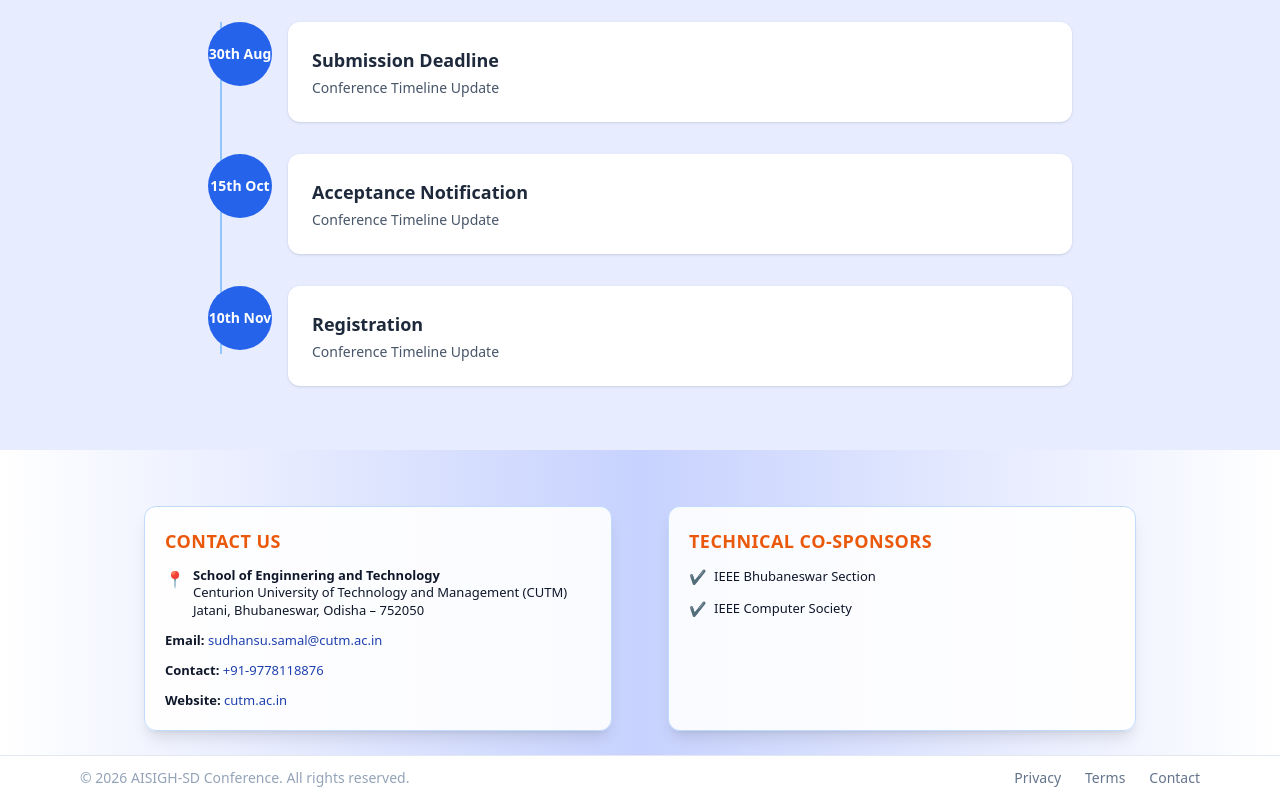
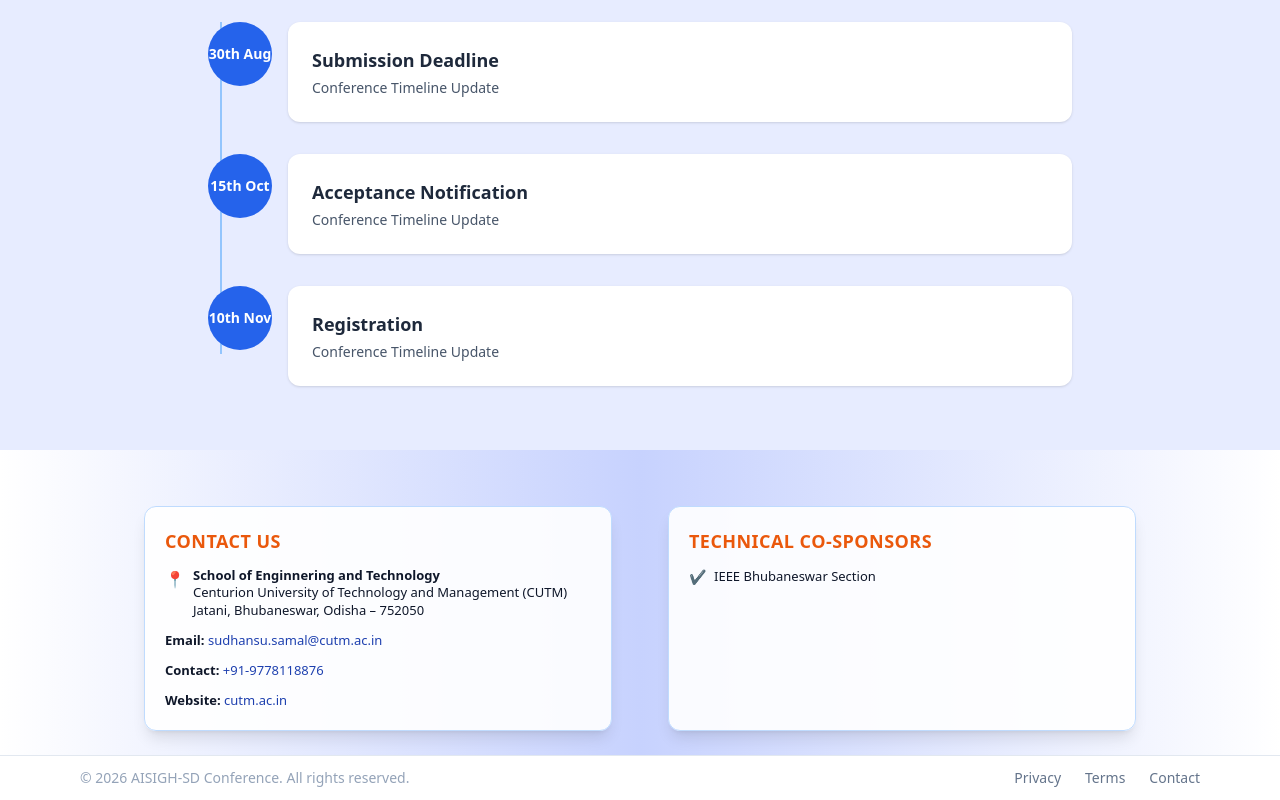
Before and after one commit to Shatabdi121/RAEIC, a React (Vite) app: page / in a window 1280 px wide. Shown: the part 2773-3573 px from the top of the page. Built offline with nearby package versions, Linux system fonts and the light colour scheme.

Commit message:
Add new logos and update Home component

```diff
--- a/src/Footer.jsx
+++ b/src/Footer.jsx
@@ -85,10 +85,7 @@ const Footer = () => {
                 <span className="text-orange-500 text-sm">✔</span>
                 IEEE Bhubaneswar Section
               </li>
-              <li className="flex items-center gap-2">
-                <span className="text-orange-500 text-sm">✔</span>
-                IEEE Computer Society
-              </li>
+
             </ul>
           </div>
 
```
